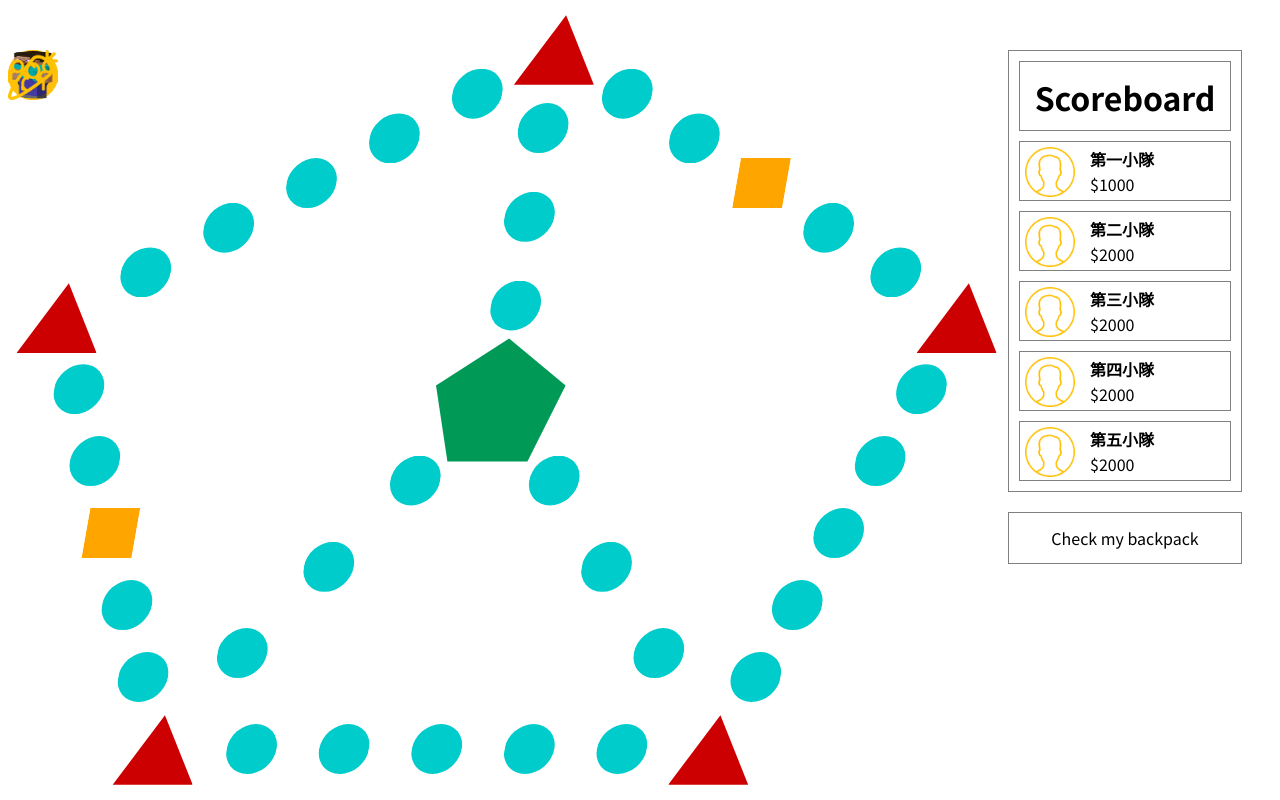
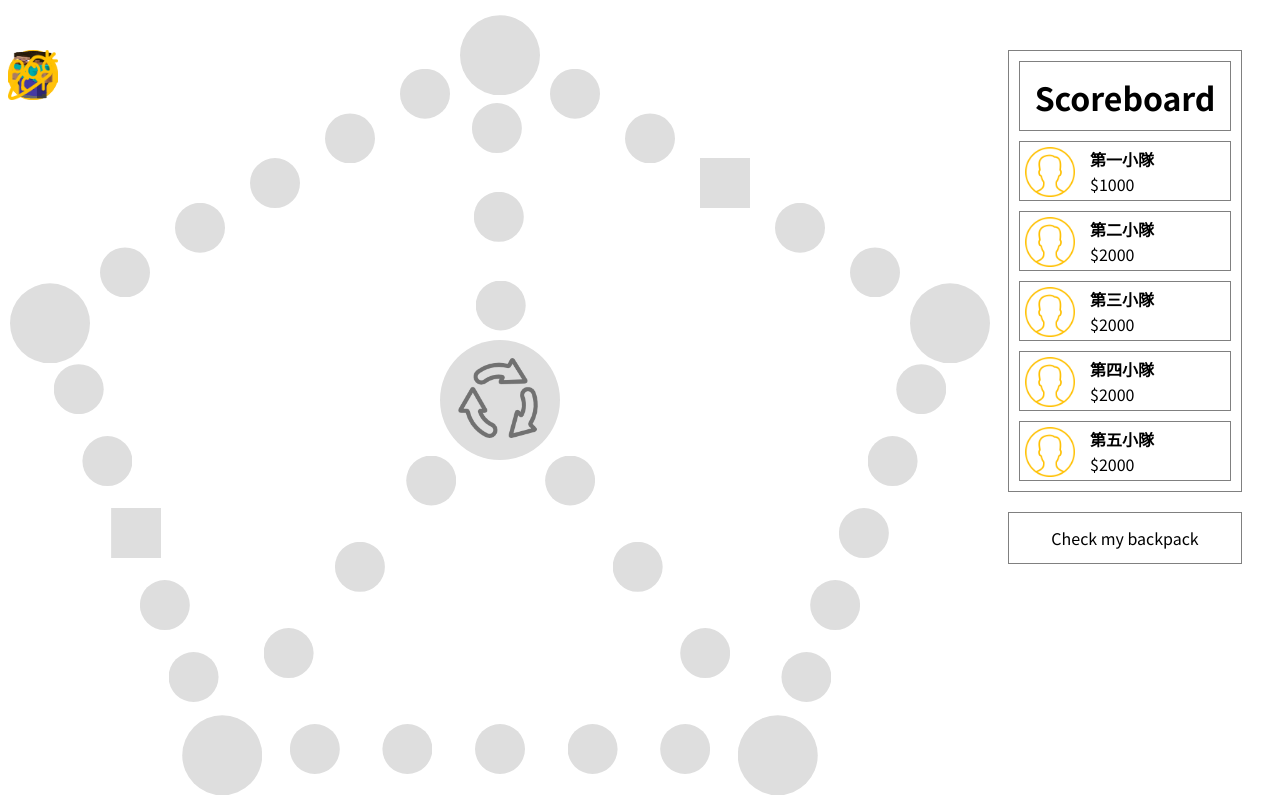
Before and after one commit to yangerma/dafuwong2017, a website: page view/index.html in a window 1280 px wide. Both pictures are taken after typing "5" into the empty fields and a click on the button "Submit". Drawn offline with nearby package versions, Linux system fonts and the light colour scheme; no server answers.

Commit message:
Switch cycle

```diff
--- a/view/index.css
+++ b/view/index.css
@@ -54,37 +54,48 @@ body {
 
 #map{
 	position: absolute;
-	left: 110px;
+	/*left: 110px;*/
+	left: 50px;
 	top: 50px;
 	width: 900px;
 	height: 700px;
 	padding: 100px;
-	transform-origin:top;
-	transform:skewX(-10deg);
+	/*transform-origin:top;
+	transform:skewX(-10deg);*/
 }
-#map .circle{
+#map div{
+	background: #DEDEDE;
+}
+#map .circle {
 	position: absolute;
 	width:50px;
 	height:50px;
-	background:#0cc;
+	/*background:#0cc;*/
+	-webkit-clip-path:circle(50% at 50% 50%);
+}
+#map .triangle {
+	position: absolute;
+	width:80px;
+	height:80px;
+	/*background:#0cc;*/
 	-webkit-clip-path:circle(50% at 50% 50%);
 }
 #map #c03 {
-	background: orange;
+	/*background: orange;*/
 	-webkit-clip-path:polygon(0% 100%, 100% 100%, 100% 0%, 0% 0%);
 }
 #map #c33 {
-	background: orange;
+	/*background: orange;*/
 	-webkit-clip-path:polygon(0% 100%, 100% 100%, 100% 0%, 0% 0%);
 }
-#map .triangle{
+/*#map .triangle{
 	position: absolute;
 	width:80px;
 	height:69.6px;
 	background:#c00;
 	-webkit-clip-path:polygon(0% 100%, 50%  0%,100% 100%);
-}
-#map #switch{
+}*/
+/*#map #switch{
 	position: absolute;
 	left: calc(50% - 64.8px);
 	top: calc(50% - 61.6px);
@@ -92,6 +103,23 @@ body {
 	height:123.2px;
 	background:#095;
 	-webkit-clip-path:polygon(0% 38.31%, 50% 0%,100% 38.31%,80.86% 100%,19.14% 100%);
+}*/
+#map #switch {
+	position: absolute;
+	width:120px;
+	height:120px;
+	left: calc(50% - 60px);
+	top: calc(50% - 60px);
+	/*background:#0cc;*/
+	-webkit-clip-path:circle(50% at 50% 50%);
+}
+#map #switch img{
+	position: absolute;
+	height: 80px;
+	width: 80px;
+	left: calc(50% - 42px);
+	top: calc(50% - 42px);
+	opacity: 0.8;
 }
 
 #questionBox {
--- a/view/index.html
+++ b/view/index.html
@@ -19,7 +19,9 @@
 <div id ="container">
 
 	<div id="map">
-		<div id="switch"></div>
+		<div id="switch">
+			<img src="img/cycle.png">
+		</div>
 		<div class="triangle" id="t0" style="left: 410px; top: -34.8px;"></div>
 		<div class="circle" id="s01" style="left: 425.7px; top: 230.5px;"></div>
 		<div class="circle" id="s02" style="left: 423.8px; top: 141.8px;"></div>
--- a/view/view.js
+++ b/view/view.js
@@ -86,6 +86,9 @@ function update() {
 		// update items
 
 	}
+	// update switch state
+	if( model.switchState == 1 ) $('#switch img').attr('transform', 'scale(1,1)');
+	else $('#switch img').attr('transform', 'scale(-1,-1)');
 }
 
 function showQuestion(q){
```
Also changed, not shown: view/img/cycle.png (added), view/stylesheets/map.js (added).
